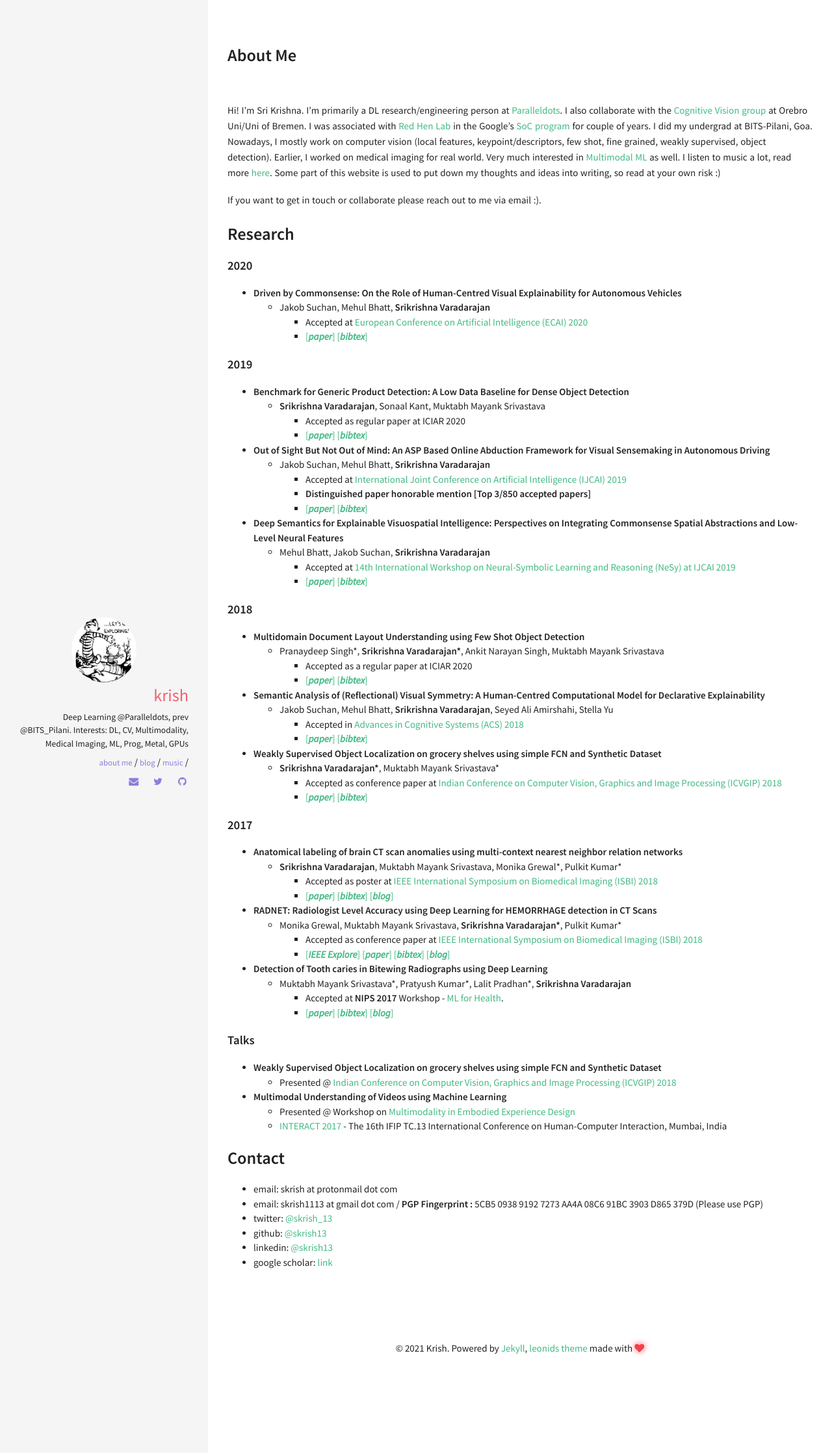
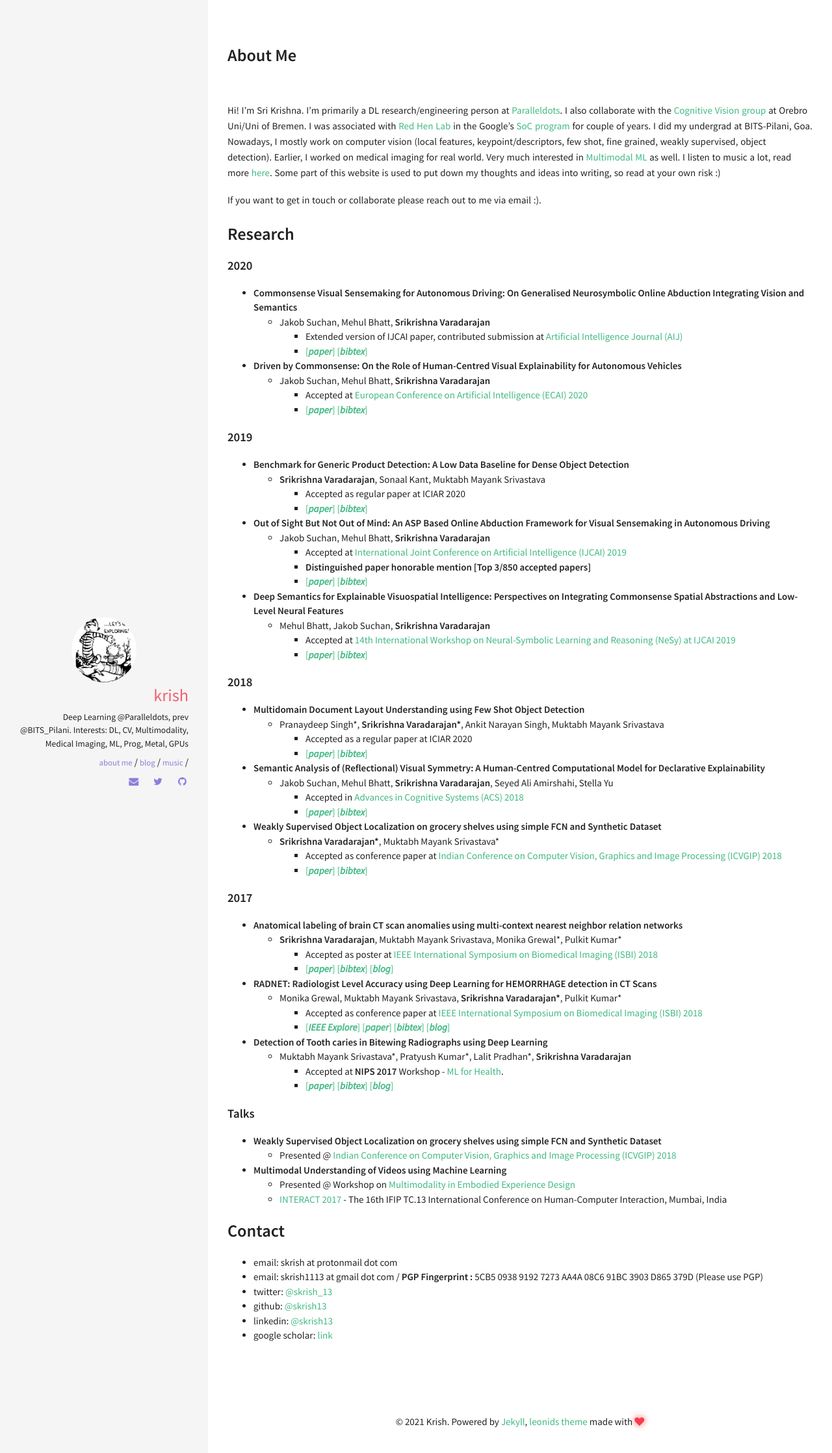
Before and after one commit to skrish13/skrish13.github.io, a Jekyll site: the page built from about.md, in a window 1280 px wide. Shown: the top 2236 px of the page at 65% size. Built offline with Jekyll 4.4.1, drawn with Linux system fonts in a browser that asks for light colours.

Commit message:
Update about.md

```diff
--- a/about.md
+++ b/about.md
@@ -11,6 +11,12 @@ If you want to get in touch or collaborate please reach out to me via email :).
 ## Research
 
 #### 2020
+
+- **Commonsense Visual Sensemaking for Autonomous Driving: On Generalised Neurosymbolic Online Abduction Integrating Vision and Semantics**
+  - Jakob Suchan, Mehul Bhatt, **Srikrishna Varadarajan**
+    - Extended version of IJCAI paper, contributed submission at [Artificial Intelligence Journal (AIJ)](https://www.journals.elsevier.com/artificial-intelligence/)
+    - [[**_paper_**]](https://arxiv.org/abs/2012.14359v1) [[**_bibtex_**]](http://dblp.org/rec/bibtex/journals/corr/abs-2012-14359)
+
 
 - **Driven by Commonsense: On the Role of Human-Centred Visual Explainability for Autonomous Vehicles**
   - Jakob Suchan, Mehul Bhatt, **Srikrishna Varadarajan**
```
